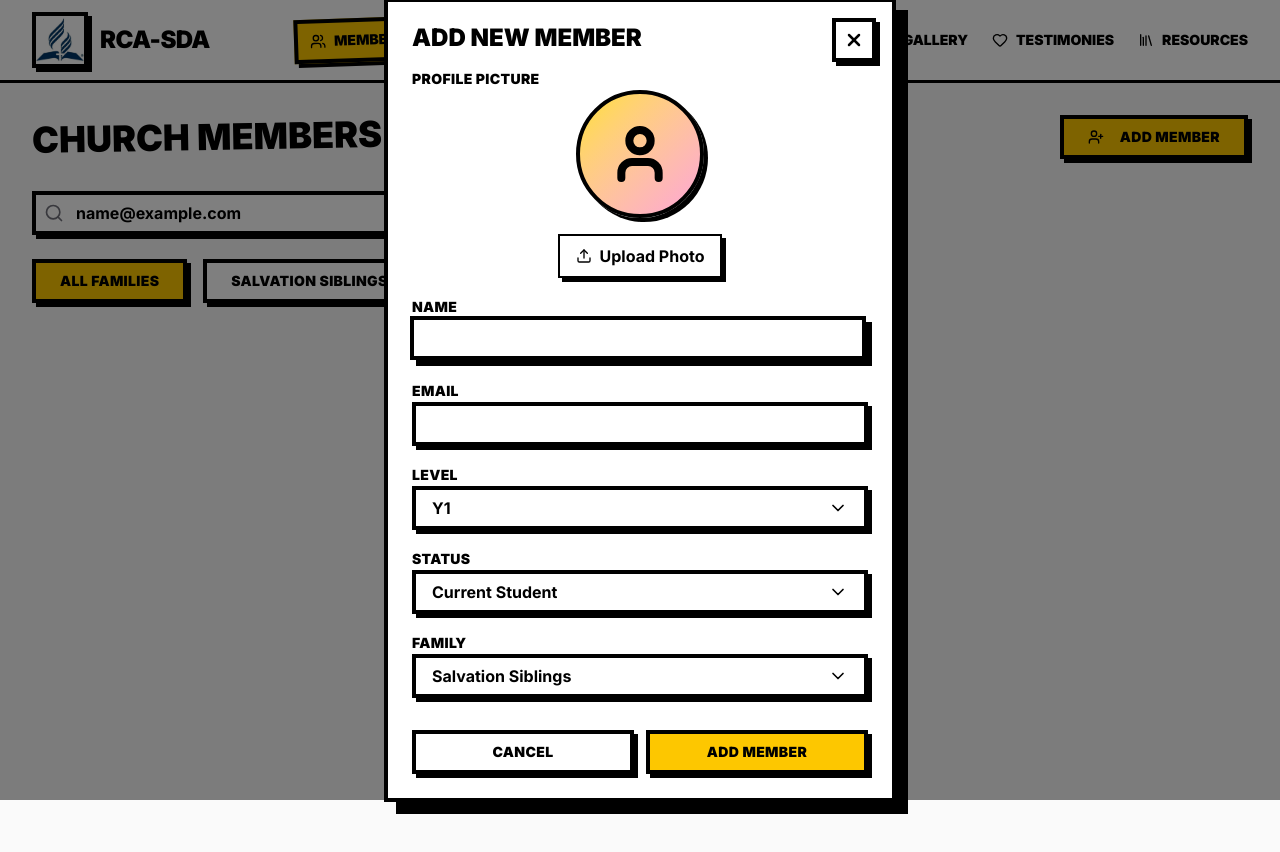
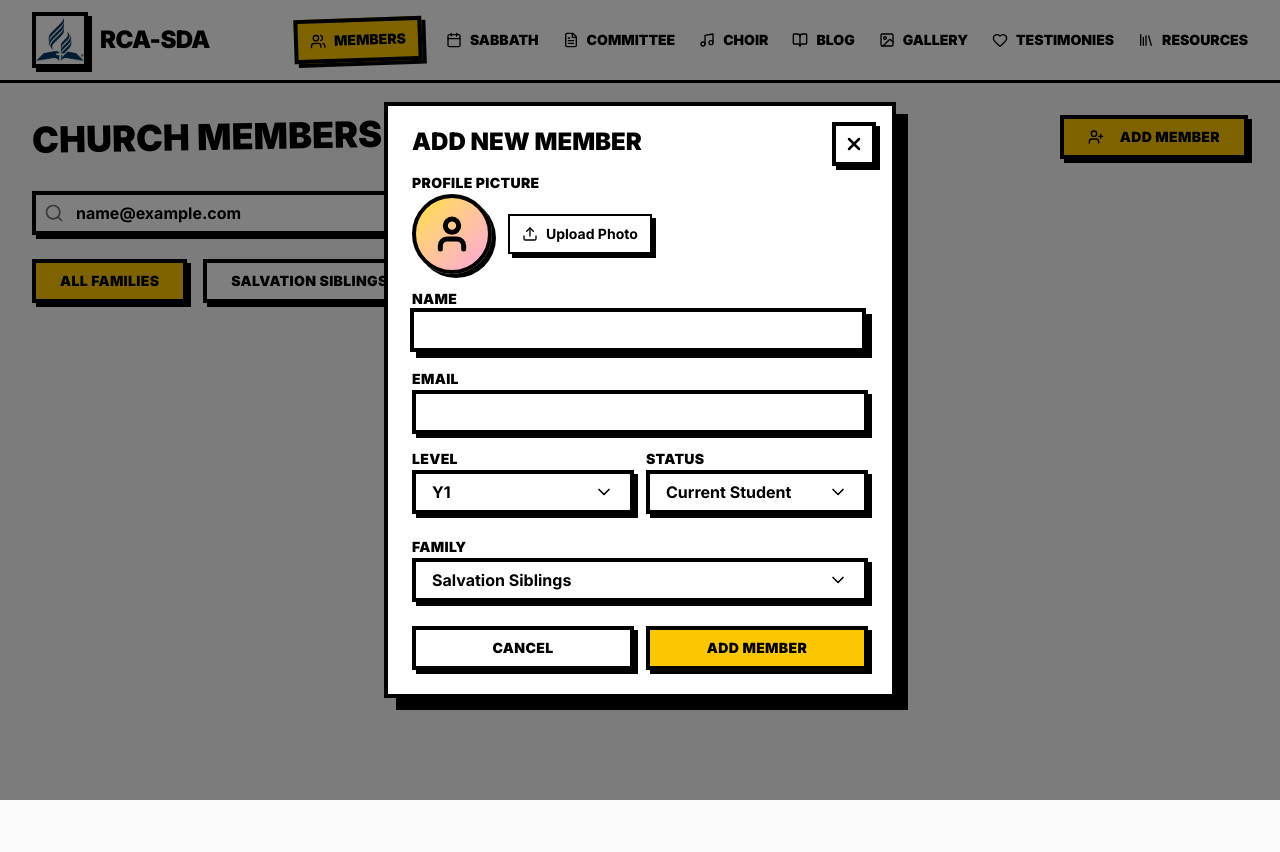
Before and after one commit to RCA-SDA/rca-sda-web-frontend, a Next.js app: page /members in a window 1280 px wide. Both pictures are taken after typing "name@example.com" into the empty fields and a click on the button "ADD MEMBER". Shown: the top 852 px of the page. Built offline with nearby package versions, Linux system fonts and the light colour scheme.

Commit message:
feat[member] : height of the add new member

```diff
--- a/app/members/page.tsx
+++ b/app/members/page.tsx
@@ -347,24 +347,24 @@ function AddMemberModal({ onClose }: { onClose: () => void }) {
 
   return (
     <Dialog open={true} onOpenChange={onClose}>
-      <DialogContent className="max-w-md">
+      <DialogContent className="max-w-md max-h-[85vh] overflow-y-auto">
         <DialogHeader>
           <DialogTitle>Add New Member</DialogTitle>
         </DialogHeader>
 
-        <form onSubmit={handleSubmit} className="space-y-4">
+        <form onSubmit={handleSubmit} className="space-y-3">
           {/* Profile Picture Upload */}
           <div className="space-y-2">
             <Label>Profile Picture</Label>
-            <div className="flex flex-col items-center gap-4">
+            <div className="flex items-center gap-4">
               {profileImage ? (
                 <div className="relative">
-                  <div className="w-32 h-32 rounded-full overflow-hidden border-4 border-black shadow-[4px_4px_0px_0px_rgba(0,0,0,1)]">
+                  <div className="w-20 h-20 rounded-full overflow-hidden border-4 border-black shadow-[4px_4px_0px_0px_rgba(0,0,0,1)]">
                     <Image
                       src={profileImage}
                       alt="Profile preview"
-                      width={128}
-                      height={128}
+                      width={80}
+                      height={80}
                       className="object-cover w-full h-full"
                     />
                   </div>
@@ -377,12 +377,12 @@ function AddMemberModal({ onClose }: { onClose: () => void }) {
                   </button>
                 </div>
               ) : (
-                <div className="w-32 h-32 rounded-full bg-gradient-to-br from-yellow-300 to-pink-300 border-4 border-black shadow-[4px_4px_0px_0px_rgba(0,0,0,1)] flex items-center justify-center">
-                  <User className="w-16 h-16 text-black" strokeWidth={3} />
+                <div className="w-20 h-20 rounded-full bg-gradient-to-br from-yellow-300 to-pink-300 border-4 border-black shadow-[4px_4px_0px_0px_rgba(0,0,0,1)] flex items-center justify-center">
+                  <User className="w-10 h-10 text-black" strokeWidth={3} />
                 </div>
               )}
               <label className="cursor-pointer">
-                <div className="flex items-center gap-2 px-4 py-2 bg-white border-2 border-black shadow-[4px_4px_0px_0px_rgba(0,0,0,1)] hover:translate-x-[2px] hover:translate-y-[2px] hover:shadow-[2px_2px_0px_0px_rgba(0,0,0,1)] transition-all font-bold">
+                <div className="flex items-center gap-2 px-3 py-2 bg-white border-2 border-black shadow-[4px_4px_0px_0px_rgba(0,0,0,1)] hover:translate-x-[2px] hover:translate-y-[2px] hover:shadow-[2px_2px_0px_0px_rgba(0,0,0,1)] transition-all font-bold text-sm">
                   <Upload className="w-4 h-4" />
                   Upload Photo
                 </div>
@@ -418,6 +418,7 @@ function AddMemberModal({ onClose }: { onClose: () => void }) {
             />
           </div>
 
+          <div className="grid grid-cols-2 gap-3">
             <div className="space-y-2">
               <Label htmlFor="level">Level</Label>
               <Select
@@ -450,6 +451,7 @@ function AddMemberModal({ onClose }: { onClose: () => void }) {
                 </SelectContent>
               </Select>
             </div>
+          </div>
 
           <div className="space-y-2">
             <Label htmlFor="family">Family</Label>
@@ -468,7 +470,7 @@ function AddMemberModal({ onClose }: { onClose: () => void }) {
             </Select>
           </div>
 
-          <div className="flex gap-3 pt-4">
+          <div className="flex gap-3 pt-3">
             <Button
               type="button"
               variant="outline"
```
Lines whose indentation alone changed are shown as unchanged.
